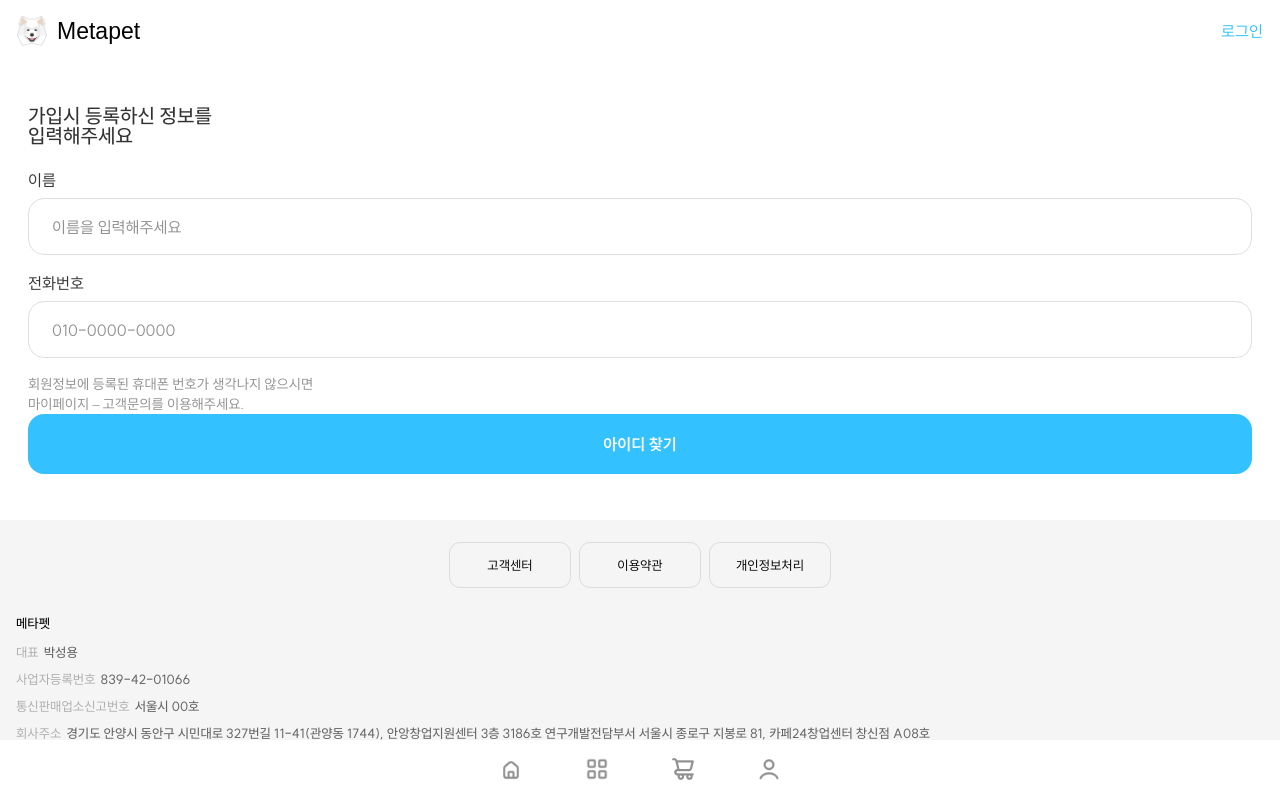
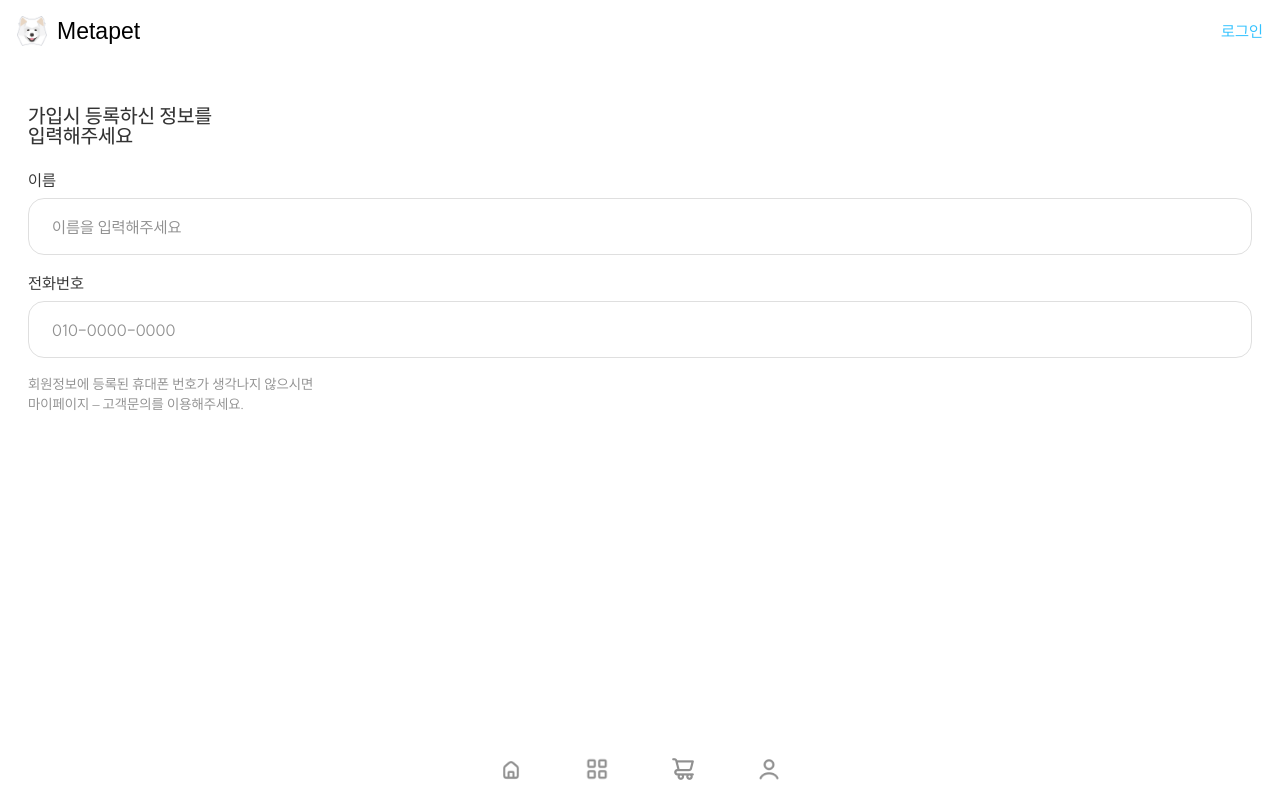
Before and after one commit to KimDongSin/metaPetShop, a React (Create React App) app: page /idFind in a window 1280 px wide. Shown: the top 798 px of the page. Built offline with nearby package versions, Linux system fonts and the light colour scheme; the HTML template or start-up script is replaced by a standard one.

Commit message:
idFind 컴포넌트 버튼간격 수정

```diff
--- a/src/pages/InfoFind/IdFind.js
+++ b/src/pages/InfoFind/IdFind.js
@@ -23,6 +23,10 @@ const Wrap = styled.div`
         font-size: 14px;
         line-height: 20px;
     }
+
+    & .idfind__step1__btn{
+        margin-top: 338px;
+    }
 `;
 
 const IdFind = () => {
@@ -43,7 +47,7 @@ const IdFind = () => {
             마이페이지 – 고객문의를 이용해주세요.
             </p>
 
-            <LoginBtn>아이디 찾기</LoginBtn>
+            <LoginBtn className="idfind__step1__btn">아이디 찾기</LoginBtn>
         </Wrap>
     );
 }
```
